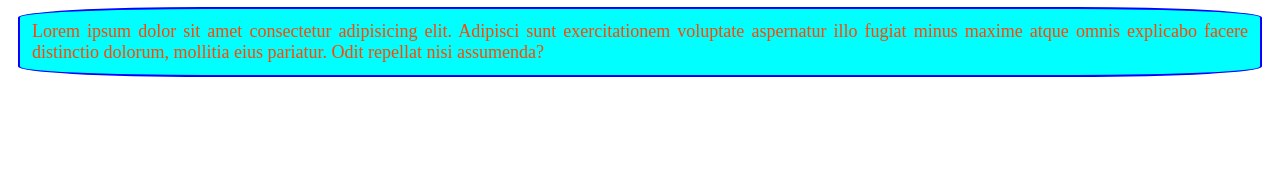
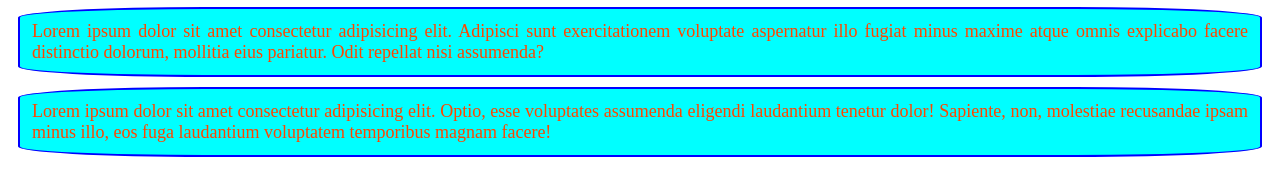
Before and after one commit to sanjidtalukder/My-teams, a plain HTML site: page index.html in a window 1280 px wide. Shown: the part 153-348 px from the top of the page. Drawn offline with Linux system fonts and the light colour scheme.

Commit message:
secound commiy

```diff
--- a/index.css
+++ b/index.css
@@ -21,3 +21,13 @@ p{
     text-align: justify;
     font-size: large;
 }
+div{
+    color: orangered;
+    border: 2px solid blue;
+    border-radius: 15%;
+    background-color: aqua;
+    margin: 10px;
+    padding: 12px;
+    text-align: justify;
+    font-size: large;
+}
--- a/index.html
+++ b/index.html
@@ -18,5 +18,9 @@
         Lorem ipsum dolor sit amet consectetur adipisicing elit. Adipisci sunt exercitationem voluptate aspernatur illo fugiat minus maxime atque omnis explicabo facere distinctio dolorum, mollitia
          eius pariatur. Odit repellat nisi assumenda?
     </p>
+    <div>
+        Lorem ipsum dolor sit amet consectetur adipisicing elit. Optio, esse voluptates assumenda eligendi laudantium tenetur dolor! Sapiente, non, molestiae recusandae ipsam minus illo, eos fuga
+        laudantium voluptatem temporibus magnam facere!
+    </div>
 </body>
 </html>
```
